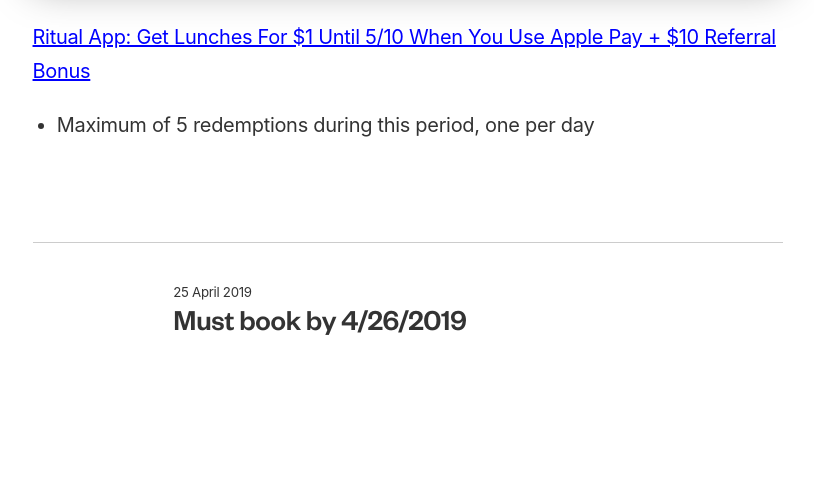
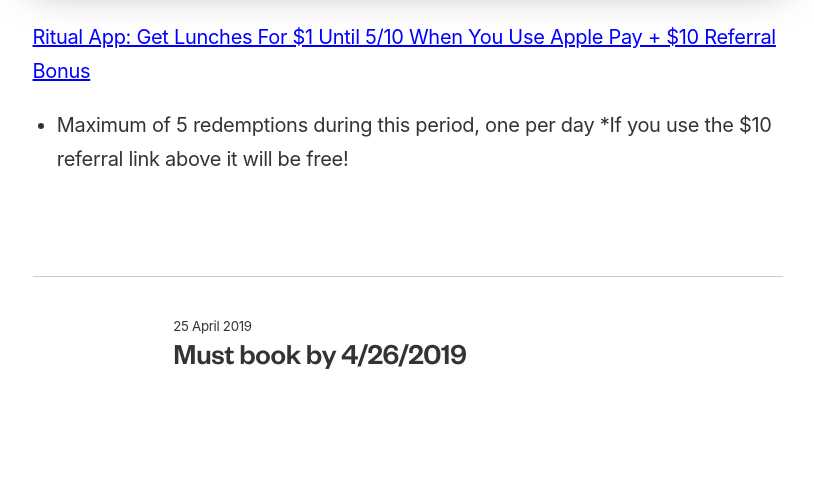
Before and after one commit to ohiosveryown/atldeals, a Jekyll site: the page built from _posts/2019-04-30-ritual-app-get-lunches-for-1-dollars-until-5-slash-10-when-you-use-apple-pay.markdown, in a window 1280 px wide. Shown: the part 992-1473 px from the top of the page, without its empty margins (232-1046 px from the left). Built offline with Jekyll 4.4.1, drawn with Linux system fonts in a browser that asks for light colours; our own code applies the rules of GitHub Pages for plain Markdown files; before the commit the page ends 1439 px from its top, so only the background shows below that.

Commit message:
Updated Ritual App Get Lunches For 1 Dollars Until 5 Slash 10 When You Use Apple Pay

```diff
--- a/_posts/2019-04-30-ritual-app-get-lunches-for-1-dollars-until-5-slash-10-when-you-use-apple-pay.markdown
+++ b/_posts/2019-04-30-ritual-app-get-lunches-for-1-dollars-until-5-slash-10-when-you-use-apple-pay.markdown
@@ -11,3 +11,4 @@
 [Ritual App: Get Lunches For $1 Until 5/10 When You Use Apple Pay + $10 Referral Bonus](https://invite.ritual.co/JENNIFER36712)
 
 * Maximum of 5 redemptions during this period, one per day
+*If you use the $10 referral link above it will be free!
```
